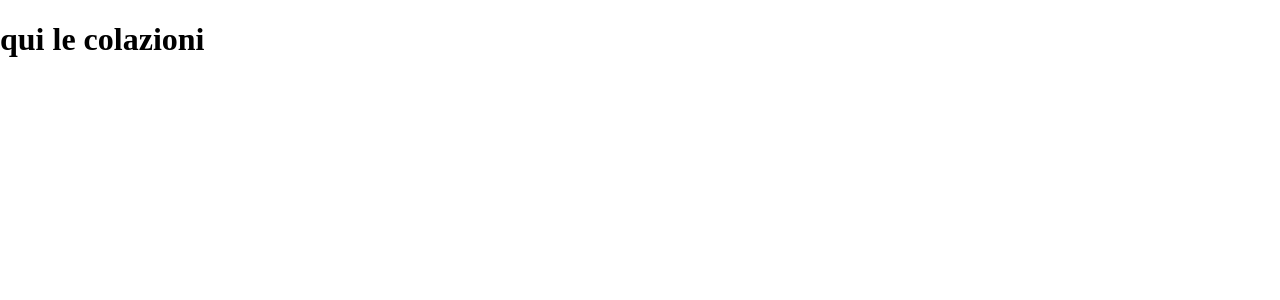
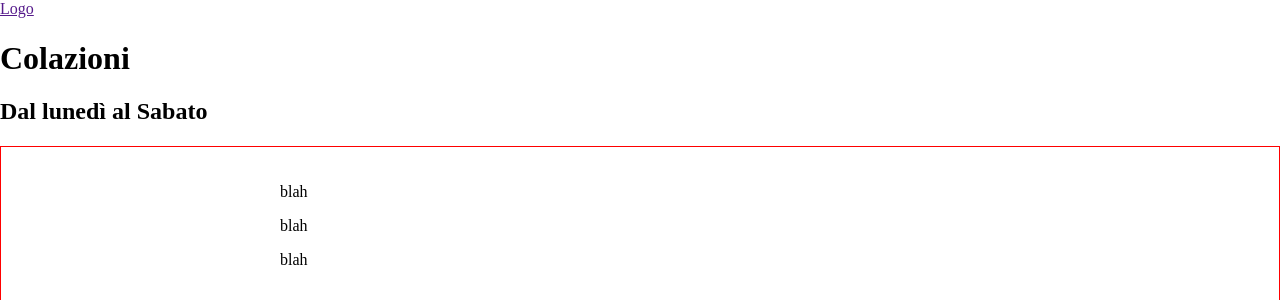
Before and after one commit to alessandrapuertas/sito_miele_puertas, a PHP site: page /colazioni.html in a window 1280 px wide. Shown: the top 300 px of the page. Run offline with PHP 8.4, Linux system fonts and the light colour scheme.

Commit message:
style e single colazioni

```diff
--- a/colazioni.html
+++ b/colazioni.html
@@ -8,8 +8,64 @@
     <link rel="stylesheet" href="style.css">
 </head>
 <body>
+    <header class="header clearfix">
+        <a href="" class="header__logo">Logo</a>
+        <a href=""class="header__icon-bar">
+            <span></span>
+            <span></span>
+            <span></span>
+        </a>
+    </header>
 
-    <h1>qui le colazioni</h1>
+    <section class="cover colazioni--single">
+        <div class="cover_filter"></div>
+        <div class="cover_caption">
+            <div class="cover_caption_copy">
+                <h1>Colazioni</h1>
+                <h2>Dal lunedì al Sabato</h2>
+            </div>
+        </div>
+    </section>
+
+    <article class="colazioni">
+        <div class="cola_copy">
+            <p>blah</p>
+            <p>blah</p>
+            <p>blah</p>
+        </div>
+    </article>
+
+    <section class="cards clearfix">
+        <div class="card">
+            <img class="card_image" src="https://images.unsplash.com/photo-1567891026259-c133718572a4?w=600&auto=format&fit=crop&q=60&ixlib=rb-4.0.3&ixid=M3wxMjA3fDB8MHxzZWFyY2h8MTR8fGNvcm5ldHRpfGVufDB8fDB8fHww" alt="Dolce">
+            <div class="card_copy">
+                <h3>Dolce</h3>
+                <p>menu dolce</p>
+            </div>
+        </div>
+
+        <div class="card">
+            <img class="card_image" src="https://images.unsplash.com/photo-1608475861994-cf7af0f0c1be?w=600&auto=format&fit=crop&q=60&ixlib=rb-4.0.3&ixid=M3wxMjA3fDB8MHxzZWFyY2h8M3x8dW92YSUyMGUlMjBiYWNvbnxlbnwwfHwwfHx8MA%3D%3D" alt="Salato">
+            <div class="card_copy">
+                <h3>Salato</h3>
+                <p>menu salato</p>
+            </div>
+        </div>
+
+        <div class="card">
+            <img class="card_image" src="https://images.unsplash.com/photo-1521127474489-d524412fd439?w=600&auto=format&fit=crop&q=60&ixlib=rb-4.0.3&ixid=M3wxMjA3fDB8MHxzZWFyY2h8MTJ8fGNhcHVjY2lub3xlbnwwfHwwfHx8MA%3D%3D" alt="Bevande">
+            <div class="card_copy">
+                <h3>Bevande</h3>
+                <p>menu bevande</p>
+            </div>
+        </div>
+
+
+
+        <footer>
+            <p>Copyright</p>
+        </footer>
+    </section>
 
 
     <script src="https://ajax.googleapis.com/ajax/libs/jquery/3.7.1/jquery.min.js"></script>
--- a/style.css
+++ b/style.css
@@ -25,3 +25,13 @@
 .container__rightmenu__item__icon{display: inline-block; width: 90px; height: 90px; position: relative;}
 
 .img-dim{width: 100%;height:auto}
+
+.cover--colazioni{height: 50%;}
+
+.card{width: 30%; margin: 0 1.5%; background: #fff; float: left;}
+.card_image{width: 100%; height: auto;}
+.card_copy{padding: 5px 20px;}
+.card_copy h3{margin-bottom: 0;}
+
+.colazioni{border: 1px solid red;}
+.cola_copy{max-width: 800px;margin: 0px auto; background: white; padding: 20px 40px; position: relative;}
```
